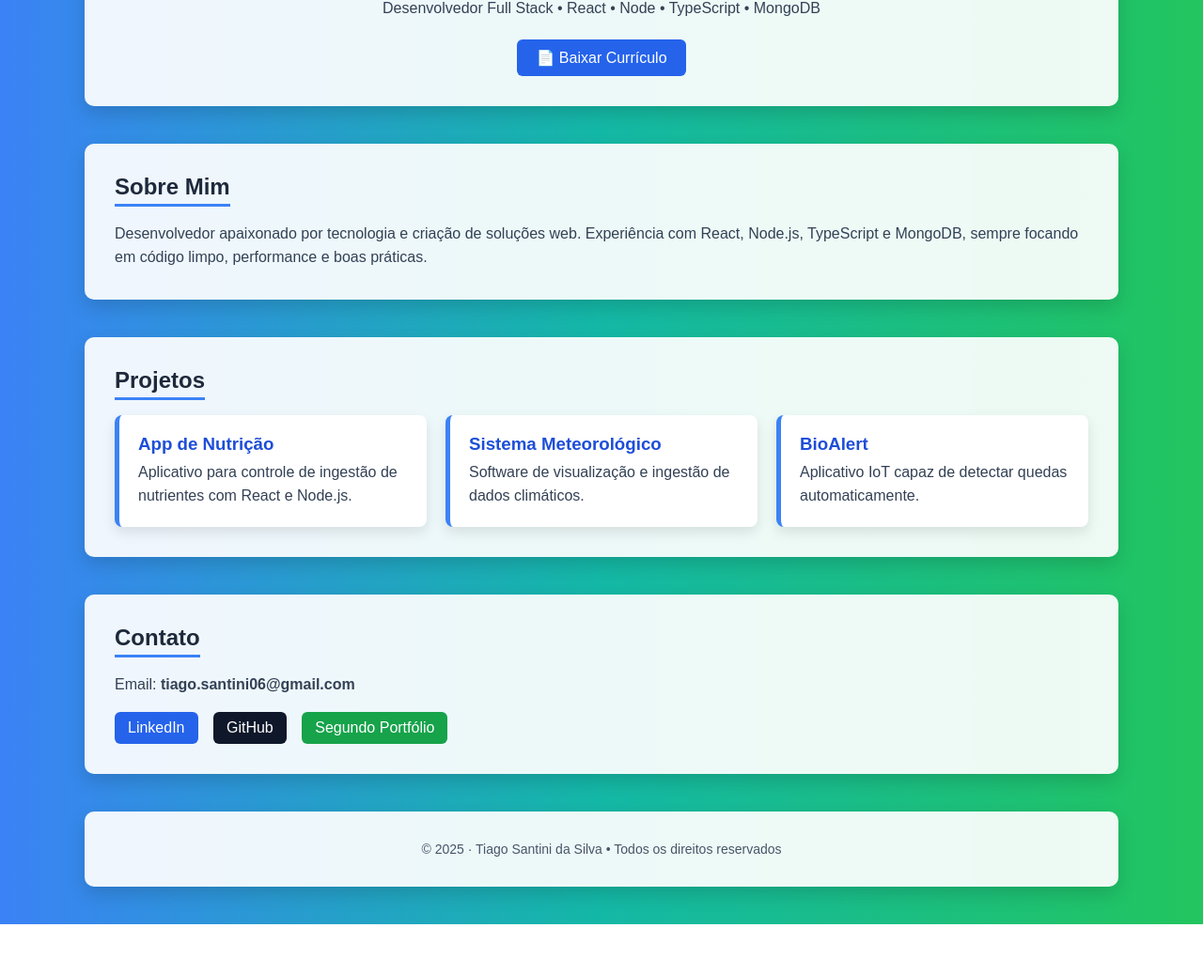
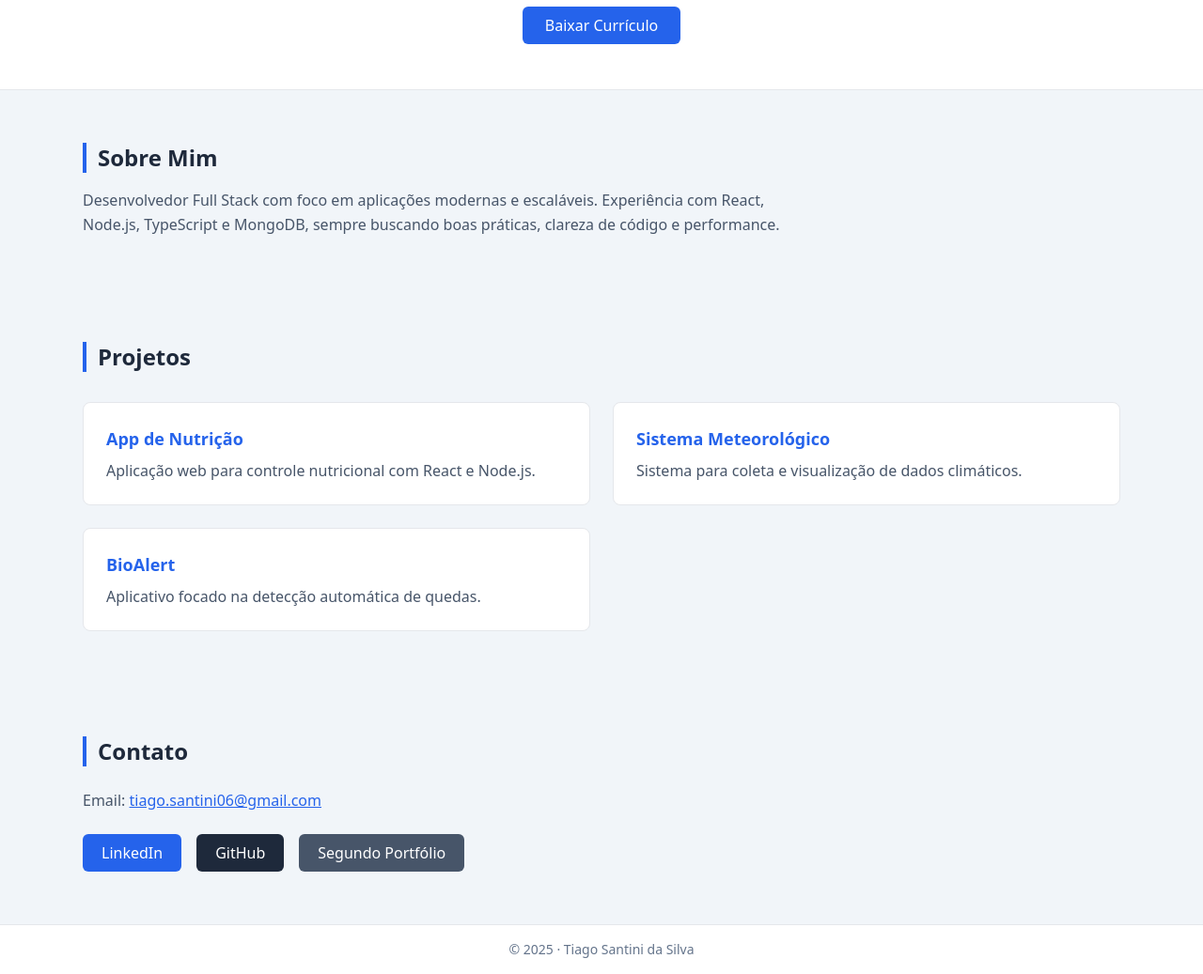
Before and after one commit to fatec-jacarei-dsm-portfolio/ra2581392323006, a plain HTML site: page docs/index.html in a window 1280 px wide. Shown: the part 261-1298 px from the top of the page at 94% size. Before the commit the page ends 1245 px from the top, so only its background shows below. Drawn offline with nearby package versions, Linux system fonts and the light colour scheme.

Commit message:
mudança de visual, adicionado projetos

```diff
--- a/docs/index.html
+++ b/docs/index.html
@@ -4,203 +4,136 @@
   <meta charset="UTF-8" />
   <meta name="viewport" content="width=device-width, initial-scale=1.0" />
   <title>Portfólio | Tiago Santini</title>
-
-  <!-- CSS PURO (não quebra no GitHub Pages) -->
-  <style>
-    * {
-      margin: 0;
-      padding: 0;
-      box-sizing: border-box;
-      font-family: Arial, Helvetica, sans-serif;
-    }
-
-    body {
-      background: linear-gradient(90deg, #3b82f6, #14b8a6, #22c55e);
-      color: #fff;
-    }
-
-    header, section, footer {
-      background: rgba(255, 255, 255, 0.92);
-      color: #1e293b;
-      max-width: 1100px;
-      margin: 40px auto;
-      padding: 32px;
-      border-radius: 10px;
-      box-shadow: 0 8px 20px rgba(0,0,0,0.15);
-    }
-
-    header {
-      text-align: center;
-    }
-
-    header img {
-      width: 120px;
-      height: 120px;
-      border-radius: 50%;
-      margin-bottom: 16px;
-      box-shadow: 0 4px 10px rgba(0,0,0,0.2);
-    }
-
-    h1 {
-      font-size: 32px;
-      margin-bottom: 8px;
-      color: #1e40af;
-    }
-
-    h2 {
-      font-size: 24px;
-      margin-bottom: 16px;
-      border-bottom: 3px solid #3b82f6;
-      display: inline-block;
-      padding-bottom: 4px;
-    }
-
-    p {
-      line-height: 1.6;
-      color: #334155;
-    }
-
-    .btn {
-      display: inline-block;
-      margin-top: 20px;
-      padding: 10px 20px;
-      background: #2563eb;
-      color: #fff;
-      text-decoration: none;
-      border-radius: 6px;
-      transition: 0.3s;
-    }
-
-    .btn:hover {
-      background: #1d4ed8;
-    }
-
-    .projects {
-      display: grid;
-      grid-template-columns: repeat(auto-fit, minmax(260px, 1fr));
-      gap: 20px;
-    }
-
-    .card {
-      background: #ffffff;
-      padding: 20px;
-      border-radius: 8px;
-      border-left: 5px solid #3b82f6;
-      box-shadow: 0 6px 14px rgba(0,0,0,0.1);
-      transition: transform 0.2s, box-shadow 0.2s;
-      text-decoration: none;
-      color: inherit;
-    }
-
-    .card:hover {
-      transform: translateY(-4px);
-      box-shadow: 0 10px 20px rgba(0,0,0,0.2);
-    }
-
-    .card h3 {
-      color: #1d4ed8;
-      margin-bottom: 6px;
-    }
-
-    .contact-links a {
-      margin-right: 12px;
-      text-decoration: none;
-      color: #fff;
-      background: #2563eb;
-      padding: 8px 14px;
-      border-radius: 6px;
-      transition: 0.3s;
-      display: inline-block;
-    }
-
-    .contact-links a.github {
-      background: #0f172a;
-    }
-
-    .contact-links a.portfolio {
-      background: #16a34a;
-    }
-
-    .contact-links a:hover {
-      opacity: 0.9;
-    }
-
-    footer {
-      text-align: center;
-      color: #475569;
-      font-size: 14px;
-    }
-
-    @media (max-width: 600px) {
-      header, section {
-        margin: 20px;
-        padding: 24px;
-      }
-    }
-  </style>
+  <script src="https://cdn.tailwindcss.com"></script>
 </head>
 
-<body>
+<body class="bg-slate-100 text-slate-800 font-sans">
 
   <!-- HEADER -->
-  <header>
-    <img src="https://i.postimg.cc/Nfr3gkDn/195683296.jpg" alt="Tiago Santini">
-    <h1>Tiago Santini da Silva</h1>
-    <p>Desenvolvedor Full Stack • React • Node • TypeScript • MongoDB</p>
+  <header class="bg-white border-b">
+    <div class="max-w-6xl mx-auto px-6 py-12 text-center">
+      <img
+        src="https://i.postimg.cc/Nfr3gkDn/195683296.jpg"
+        alt="Tiago Santini"
+        class="w-28 h-28 mx-auto rounded-full border shadow mb-4"
+      />
 
-    <a class="btn" href="https://drive.google.com/file/d/1WUrCw5L1_kO5wduWKQAUwi8lDLMff3TH/view?usp=sharing" target="_blank">
-      📄 Baixar Currículo
+      <h1 class="text-3xl font-bold tracking-tight">
+        Tiago Santini da Silva
+      </h1>
+
+      <p class="mt-2 text-slate-600">
+        Desenvolvedor Full Stack • React • Node • TypeScript • MongoDB
+      </p>
+
+      <a
+        href="https://drive.google.com/file/d/1WUrCw5L1_kO5wduWKQAUwi8lDLMff3TH/view?usp=sharing"
+        target="_blank"
+        class="inline-block mt-6 px-6 py-2 rounded-md bg-blue-600 text-white hover:bg-blue-700 transition"
+      >
+        Baixar Currículo
       </a>
+    </div>
   </header>
 
+  <!-- MAIN -->
+  <main class="max-w-6xl mx-auto px-6">
+
     <!-- SOBRE -->
-  <section>
-    <h2>Sobre Mim</h2>
-    <p>
-      Desenvolvedor apaixonado por tecnologia e criação de soluções web.
-      Experiência com React, Node.js, TypeScript e MongoDB, sempre focando
-      em código limpo, performance e boas práticas.
+    <section class="py-14">
+      <h2 class="text-2xl font-semibold mb-4 border-l-4 border-blue-600 pl-3">
+        Sobre Mim
+      </h2>
+
+      <p class="text-slate-600 max-w-3xl leading-relaxed">
+        Desenvolvedor Full Stack com foco em aplicações modernas e escaláveis.
+        Experiência com React, Node.js, TypeScript e MongoDB, sempre buscando
+        boas práticas, clareza de código e performance.
       </p>
     </section>
 
     <!-- PROJETOS -->
-  <section>
-    <h2>Projetos</h2>
+    <section class="py-14">
+      <h2 class="text-2xl font-semibold mb-8 border-l-4 border-blue-600 pl-3">
+        Projetos
+      </h2>
 
-    <div class="projects">
-      <a class="card" href="#" target="_blank">
-        <h3>App de Nutrição</h3>
-        <p>Aplicativo para controle de ingestão de nutrientes com React e Node.js.</p>
+      <div class="grid grid-cols-1 md:grid-cols-2 gap-6">
+
+        <!-- CARD -->
+        <a href="https://github.com/seuusuario/app-nutricao" target="_blank"
+           class="bg-white border rounded-lg p-6 hover:shadow-md transition">
+          <h3 class="text-lg font-semibold text-blue-600 mb-2">
+            App de Nutrição
+          </h3>
+          <p class="text-slate-600">
+            Aplicação web para controle nutricional com React e Node.js.
+          </p>
         </a>
 
-      <a class="card" href="#" target="_blank">
-        <h3>Sistema Meteorológico</h3>
-        <p>Software de visualização e ingestão de dados climáticos.</p>
+        <!-- CARD -->
+        <a href="https://github.com/seuusuario/sistema-meteorologico" target="_blank"
+           class="bg-white border rounded-lg p-6 hover:shadow-md transition">
+          <h3 class="text-lg font-semibold text-blue-600 mb-2">
+            Sistema Meteorológico
+          </h3>
+          <p class="text-slate-600">
+            Sistema para coleta e visualização de dados climáticos.
+          </p>
         </a>
 
-      <a class="card" href="#" target="_blank">
-        <h3>BioAlert</h3>
-        <p>Aplicativo IoT capaz de detectar quedas automaticamente.</p>
+        <!-- CARD -->
+        <a href="#" target="_blank"
+           class="bg-white border rounded-lg p-6 hover:shadow-md transition">
+          <h3 class="text-lg font-semibold text-blue-600 mb-2">
+            BioAlert
+          </h3>
+          <p class="text-slate-600">
+            Aplicativo focado na detecção automática de quedas.
+          </p>
+        </a>
+
+      </div>
+    </section>
+
+    <!-- CONTATO -->
+    <section class="py-14">
+      <h2 class="text-2xl font-semibold mb-6 border-l-4 border-blue-600 pl-3">
+        Contato
+      </h2>
+
+      <p class="text-slate-600 mb-6">
+        Email:
+        <a href="mailto:tiago.santini06@gmail.com" class="text-blue-600 underline">
+          tiago.santini06@gmail.com
+        </a>
+      </p>
+
+      <div class="flex flex-wrap gap-4">
+        <a href="https://linkedin.com/in/tiago-santini-da-silva-b545752a6" target="_blank"
+           class="px-5 py-2 rounded-md bg-blue-600 text-white hover:bg-blue-700 transition">
+          LinkedIn
+        </a>
+
+        <a href="https://github.com/TiagoSan77" target="_blank"
+           class="px-5 py-2 rounded-md bg-slate-800 text-white hover:bg-slate-900 transition">
+          GitHub
+        </a>
+
+        <a href="https://tiagosan77.github.io/portfolio/" target="_blank"
+           class="px-5 py-2 rounded-md bg-slate-600 text-white hover:bg-slate-700 transition">
+          Segundo Portfólio
         </a>
       </div>
     </section>
 
-  <!-- CONTATO -->
-  <section>
-    <h2>Contato</h2>
-
-    <p>Email: <strong>tiago.santini06@gmail.com</strong></p>
-
-    <div class="contact-links" style="margin-top: 16px;">
-      <a href="https://linkedin.com/in/tiago-santini-da-silva-b545752a6" target="_blank">LinkedIn</a>
-      <a class="github" href="https://github.com/TiagoSan77" target="_blank">GitHub</a>
-      <a class="portfolio" href="https://tiagosan77.github.io/portfolio/" target="_blank">Segundo Portfólio</a>
-    </div>
-  </section>
+  </main>
 
   <!-- FOOTER -->
-  <footer>
-    © 2025 · Tiago Santini da Silva • Todos os direitos reservados
+  <footer class="bg-white border-t">
+    <p class="text-center text-slate-500 py-4 text-sm">
+      © 2025 · Tiago Santini da Silva
+    </p>
   </footer>
 
 </body>
```
Lines whose indentation alone changed are shown as unchanged.
